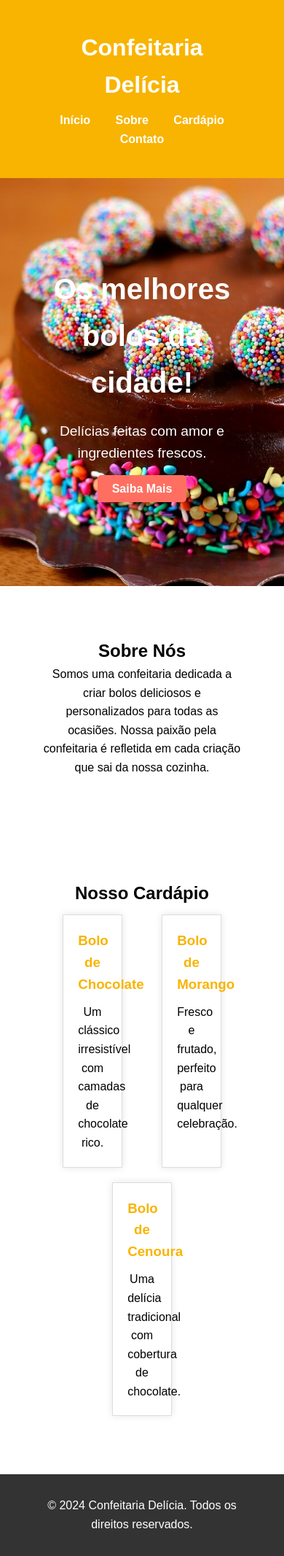
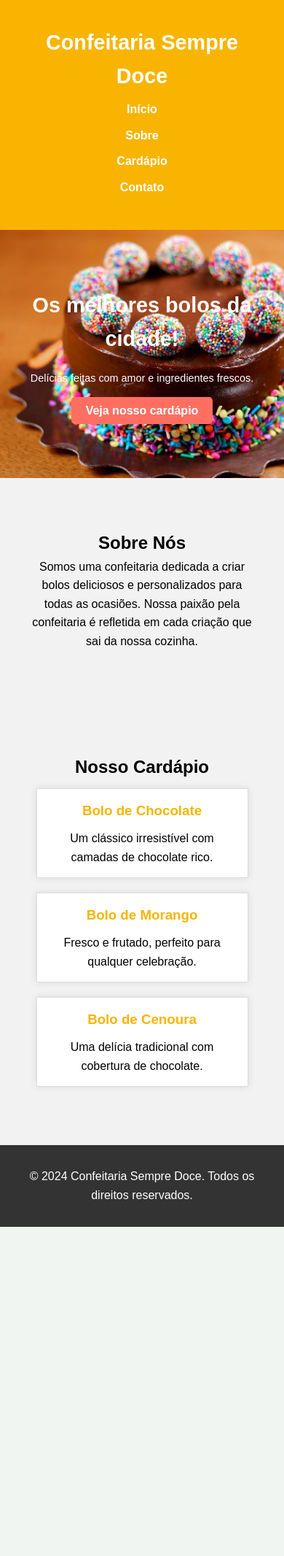
Before and after one commit to apenasvicotr/confeitaria, a Flask app: page / in a window 390 px wide. Shown: the whole page at 73% size. After the commit the page ends 1681 px from the top, so only its background shows below. Run offline with Flask 3, Linux system fonts and the light colour scheme.

Commit message:
Add files via upload

```diff
--- a/static/css/index.css
+++ b/static/css/index.css
@@ -7,6 +7,7 @@
 body {
     font-family: Arial, sans-serif;
     line-height: 1.6;
+    background-color: #f2f2f2;
 }
 
 .container {
@@ -19,16 +20,15 @@ header {
     background-color: #f8b400;
     color: #fff;
     padding: 20px 0;
+    text-align: center;
 }
 
 header h1 {
-    text-align: center;
     margin-bottom: 10px;
 }
 
 nav ul {
     list-style: none;
-    text-align: center;
 }
 
 nav ul li {
@@ -40,6 +40,11 @@ nav ul li a {
     color: #fff;
     text-decoration: none;
     font-weight: bold;
+    transition: color 0.3s ease;
+}
+
+nav ul li a:hover {
+    color: #ffdb58;
 }
 
 .hero {
@@ -66,6 +71,11 @@ nav ul li a {
     text-decoration: none;
     font-weight: bold;
     border-radius: 5px;
+    transition: background-color 0.3s ease;
+}
+
+.cta-button:hover {
+    background-color: #ff4e32;
 }
 
 .about,
@@ -87,6 +97,11 @@ nav ul li a {
     margin: 10px;
     width: 30%;
     box-shadow: 0 0 10px rgba(0,0,0,0.1);
+    transition: transform 0.3s ease;
+}
+
+.menu-item:hover {
+    transform: translateY(-5px);
 }
 
 .menu-item h3 {
@@ -100,3 +115,63 @@ footer {
     text-align: center;
     padding: 10px 0;
 }
+
+footer p {
+    margin: 0;
+}
+
+/* Media Queries para Responsividade */
+
+@media (max-width: 768px) {
+    .container {
+        width: 90%;
+    }
+
+    header {
+        padding: 15px 0;
+    }
+
+    header h1 {
+        font-size: 1.8em;
+    }
+
+    nav ul li {
+        display: block;
+        margin: 10px 0;
+    }
+
+    .hero {
+        padding: 80px 0;
+    }
+
+    .hero h2 {
+        font-size: 2em;
+    }
+
+    .hero p {
+        font-size: 1em;
+    }
+
+    .menu-item {
+        width: 100%;
+    }
+}
+
+@media (max-width: 480px) {
+    .hero {
+        background-size: cover;
+        padding: 60px 0;
+    }
+
+    .hero h2 {
+        font-size: 1.8em;
+    }
+
+    .hero p {
+        font-size: 0.9em;
+    }
+
+    .menu-item {
+        padding: 15px;
+    }
+}
--- a/templates/index.html
+++ b/templates/index.html
@@ -3,40 +3,40 @@
 <head>
     <meta charset="UTF-8">
     <meta name="viewport" content="width=device-width, initial-scale=1.0">
-    <title>Confeitaria Delícia</title>
+    <title>Confeitaria Sempre Doce</title>
     <link rel="stylesheet" href="{{ url_for('static', filename='css/index.css') }}">
 </head>
 <body>
     <header>
         <div class="container">
-            <h1>Confeitaria Delícia</h1>
+            <h1>Confeitaria Sempre Doce</h1>
             <nav>
                 <ul>
-                    <li><a href="#">Início</a></li>
-                    <li><a href="#">Sobre</a></li>
-                    <li><a href="#">Cardápio</a></li>
-                    <li><a href="#">Contato</a></li>
+                    <li><a href="#inicio">Início</a></li>
+                    <li><a href="#sobre">Sobre</a></li>
+                    <li><a href="#cardapio">Cardápio</a></li>
+                    <li><a href="#contato">Contato</a></li>
                 </ul>
             </nav>
         </div>
     </header>
 
-    <section class="hero">
+    <section id="inicio" class="hero">
         <div class="container">
             <h2>Os melhores bolos da cidade!</h2>
             <p>Delícias feitas com amor e ingredientes frescos.</p>
-            <a href="#" class="cta-button">Saiba Mais</a>
+            <a href="#cardapio" class="cta-button">Veja nosso cardápio</a>
         </div>
     </section>
 
-    <section class="about">
+    <section id="sobre" class="about">
         <div class="container">
             <h2>Sobre Nós</h2>
             <p>Somos uma confeitaria dedicada a criar bolos deliciosos e personalizados para todas as ocasiões. Nossa paixão pela confeitaria é refletida em cada criação que sai da nossa cozinha.</p>
         </div>
     </section>
 
-    <section class="menu">
+    <section id="cardapio" class="menu">
         <div class="container">
             <h2>Nosso Cardápio</h2>
             <div class="menu-items">
@@ -56,9 +56,9 @@
         </div>
     </section>
 
-    <footer>
+    <footer id="contato">
         <div class="container">
-            <p>&copy; 2024 Confeitaria Delícia. Todos os direitos reservados.</p>
+            <p>&copy; 2024 Confeitaria Sempre Doce. Todos os direitos reservados.</p>
         </div>
     </footer>
 </body>
```
